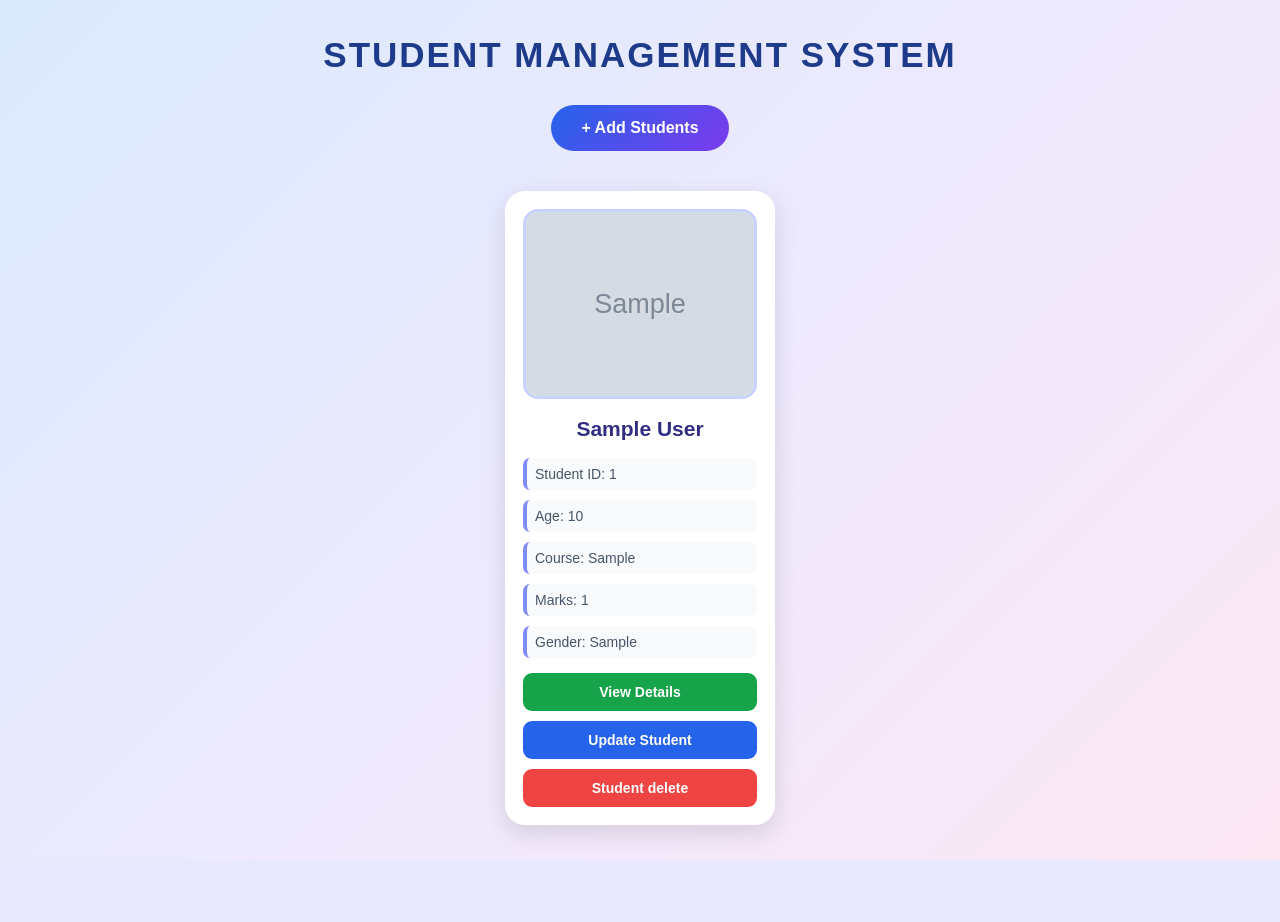
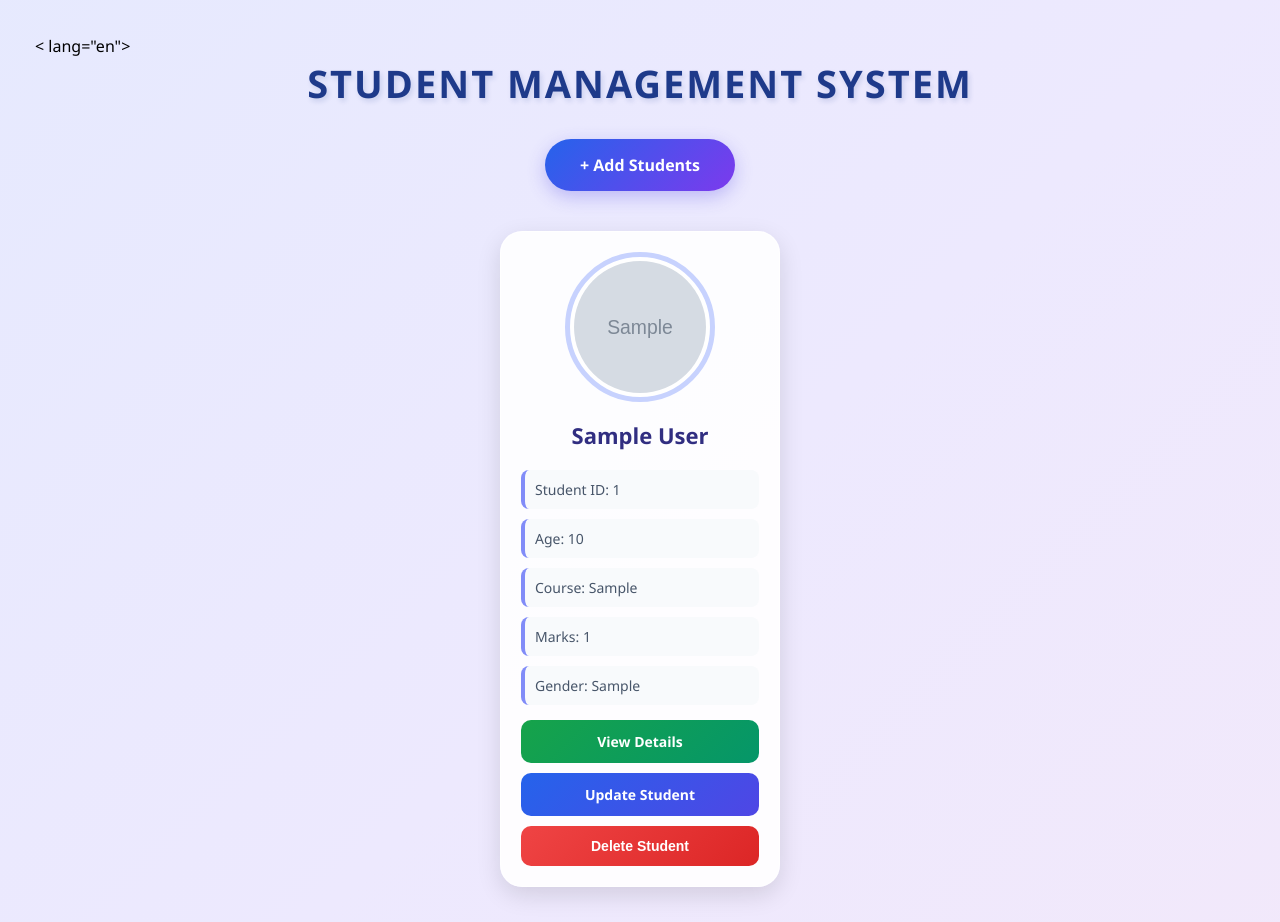
Before and after one commit to likhithanagadivya/Student-Management-System, a FastAPI app: page / in a window 1280 px wide. Before the commit the page ends 860 px from the top, so only its background shows below. Run offline with FastAPI, Linux system fonts and the light colour scheme; tables that the repository leaves empty hold one stand-in row (values such as "Sample post"); grey boxes marked "Sample" are stand-in pictures.

Commit message:
Improve home page CSS design

```diff
--- a/templates/home.html
+++ b/templates/home.html
@@ -1,6 +1,6 @@
 
 <!DOCTYPE html>
-<html lang="en">
+< lang="en">
 <head>
     <meta charset="UTF-8">
     <meta name="viewport" content="width=device-width, initial-scale=1.0">
@@ -14,36 +14,61 @@
         }
 
         body {
-            font-family: Arial, sans-serif;
+            font-family: 'Segoe UI', Arial, sans-serif;
             background: linear-gradient(135deg, #dbeafe, #ede9fe, #fce7f3);
+            background-size: 300% 300%;
+            animation: gradientMove 10s ease infinite;
             padding: 35px;
             min-height: 100vh;
+        }
+
+        @keyframes gradientMove {
+            0% { background-position: 0% 50%; }
+            50% { background-position: 100% 50%; }
+            100% { background-position: 0% 50%; }
         }
 
         h1 {
             text-align: center;
             color: #1e3a8a;
-            font-size: 35px;
+            font-size: 38px;
             margin-bottom: 30px;
             text-transform: uppercase;
             letter-spacing: 2px;
+            text-shadow: 2px 3px 5px rgba(30, 58, 138, 0.15);
+            animation: slideDown 0.8s ease;
+        }
+
+        @keyframes slideDown {
+            from {
+                opacity: 0;
+                transform: translateY(-30px);
+            }
+            to {
+                opacity: 1;
+                transform: translateY(0);
+            }
         }
 
         .add-btn {
             display: block;
             width: fit-content;
             margin: 0 auto 40px;
-            padding: 14px 30px;
+            padding: 15px 35px;
             background: linear-gradient(135deg, #2563eb, #7c3aed);
             color: white;
             text-decoration: none;
             border-radius: 30px;
             font-weight: bold;
-            transition: 0.3s;
+            font-size: 16px;
+            box-shadow: 0 6px 18px rgba(79, 70, 229, 0.3);
+            transition: all 0.4s ease;
         }
 
         .add-btn:hover {
-            transform: translateY(-4px);
+            transform: translateY(-5px) scale(1.05);
+            box-shadow: 0 12px 25px rgba(79, 70, 229, 0.4);
+            background: linear-gradient(135deg, #7c3aed, #2563eb);
         }
 
         .container {
@@ -51,42 +76,65 @@
             flex-wrap: wrap;
             justify-content: center;
             gap: 30px;
-            max-width: 1400px;
+            max-width: 1500px;
             margin: auto;
         }
 
         .card {
-            width: 270px;
-            min-height: 490px;
+            width: 280px;
+            min-height: 500px;
             display: flex;
             flex-direction: column;
             align-items: center;
-            background: white;
-            padding: 18px;
-            border-radius: 20px;
-            box-shadow: 0 8px 25px rgba(0,0,0,0.12);
-            transition: 0.3s;
+            background: rgba(255, 255, 255, 0.9);
+            padding: 20px;
+            border-radius: 22px;
+            border: 1px solid rgba(255, 255, 255, 0.8);
+            box-shadow: 0 8px 25px rgba(0, 0, 0, 0.12);
+            transition: all 0.4s ease;
+            animation: cardAppear 0.7s ease;
+        }
+
+        @keyframes cardAppear {
+            from {
+                opacity: 0;
+                transform: translateY(30px);
+            }
+            to {
+                opacity: 1;
+                transform: translateY(0);
+            }
         }
 
         .card:hover {
-            transform: translateY(-8px);
-            box-shadow: 0 15px 30px rgba(79,70,229,0.2);
+            transform: translateY(-12px);
+            box-shadow: 0 18px 35px rgba(79, 70, 229, 0.25);
+            border-color: #a5b4fc;
         }
 
         .card img {
-            width: 100%;
-            height: 190px;
+            width: 150px;
+            height: 150px;
             object-fit: cover;
-            border-radius: 15px;
+            border-radius: 50%;
             margin-bottom: 18px;
-            border: 3px solid #c7d2fe;
+            border: 5px solid #c7d2fe;
+            padding: 4px;
+            background: white;
+            transition: all 0.4s ease;
+        }
+
+        .card:hover img {
+            transform: scale(1.08) rotate(3deg);
+            border-color: #7c3aed;
         }
 
         .card h2 {
             color: #312e81;
-            font-size: 21px;
-            margin-bottom: 12px;
+            font-size: 22px;
+            margin-bottom: 15px;
             text-align: center;
+            text-transform: capitalize;
         }
 
         .card p {
@@ -94,37 +142,52 @@
             color: #475569;
             font-size: 14px;
             margin: 5px 0;
-            padding: 8px;
+            padding: 10px;
             background: #f8fafc;
-            border-radius: 7px;
+            border-radius: 8px;
             border-left: 4px solid #818cf8;
+            transition: all 0.3s ease;
+        }
+
+        .card p:hover {
+            background: #eef2ff;
+            transform: translateX(5px);
+            border-left-color: #7c3aed;
         }
 
         .card a {
             display: block;
             width: 100%;
             text-align: center;
-            padding: 11px;
+            padding: 12px;
             margin-top: 10px;
-            border-radius: 9px;
+            border-radius: 10px;
             text-decoration: none;
             color: white;
             font-size: 14px;
             font-weight: bold;
-            transition: 0.3s;
+            transition: all 0.3s ease;
         }
 
         .view {
-            background: #16a34a;
+            background: linear-gradient(135deg, #16a34a, #059669);
         }
 
         .update {
-            background: #2563eb;
+            background: linear-gradient(135deg, #2563eb, #4f46e5);
         }
 
         .card a:hover {
-            opacity: 0.85;
-            transform: scale(1.03);
+            transform: scale(1.05);
+            box-shadow: 0 5px 15px rgba(0, 0, 0, 0.2);
+        }
+
+        .view:hover {
+            background: linear-gradient(135deg, #15803d, #047857);
+        }
+
+        .update:hover {
+            background: linear-gradient(135deg, #1d4ed8, #6d28d9);
         }
 
         .card form {
@@ -134,27 +197,50 @@
 
         .card button {
             width: 100%;
-            padding: 11px;
+            padding: 12px;
             border: none;
-            border-radius: 9px;
-            background: #ef4444;
+            border-radius: 10px;
+            background: linear-gradient(135deg, #ef4444, #dc2626);
             color: white;
             font-size: 14px;
             font-weight: bold;
             cursor: pointer;
-            transition: 0.3s;
+            transition: all 0.3s ease;
         }
 
         .card button:hover {
-            background: #b91c1c;
+            background: linear-gradient(135deg, #b91c1c, #991b1b);
+            transform: scale(1.05);
+            box-shadow: 0 5px 15px rgba(239, 68, 68, 0.3);
         }
 
         .empty {
             text-align: center;
             color: #64748b;
-            font-size: 20px;
+            font-size: 22px;
             width: 100%;
             margin-top: 50px;
+            padding: 30px;
+            background: rgba(255, 255, 255, 0.7);
+            border-radius: 15px;
+        }
+
+        @media (max-width: 768px) {
+            body {
+                padding: 20px;
+            }
+
+            h1 {
+                font-size: 28px;
+            }
+
+            .container {
+                gap: 20px;
+            }
+
+            .card {
+                width: 45%;
+            }
         }
 
         @media (max-width: 600px) {
@@ -163,12 +249,16 @@
             }
 
             h1 {
-                font-size: 25px;
+                font-size: 23px;
             }
 
             .card {
                 width: 100%;
                 max-width: 350px;
+            }
+
+            .add-btn {
+                padding: 12px 25px;
             }
         }
     </style>
@@ -202,8 +292,6 @@
 
                     <p>Gender: {{ std[6] }}</p>
 
-
-
                     <a href="/students/{{ std[0] }}"
                        class="view">View Details</a>
 
@@ -212,7 +300,7 @@
 
                     <form action="/students/delete/{{ std[0] }}"
                           method="POST">
-                          <button> Student delete</button>
+                        <button type="submit">Delete Student</button>
                     </form>
 
                 </div>
@@ -221,7 +309,7 @@
 
         {% else %}
 
-            <p class="empty"> Add Students</p>
+            <p class="empty">No Students Available. Add Students!</p>
 
         {% endif %}
 
```
